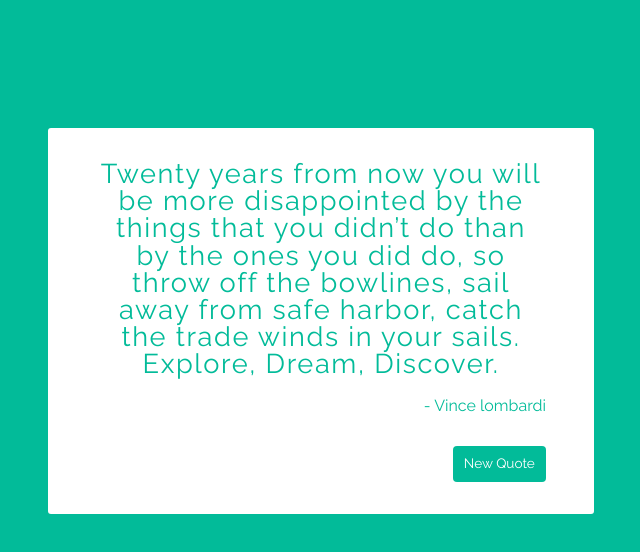
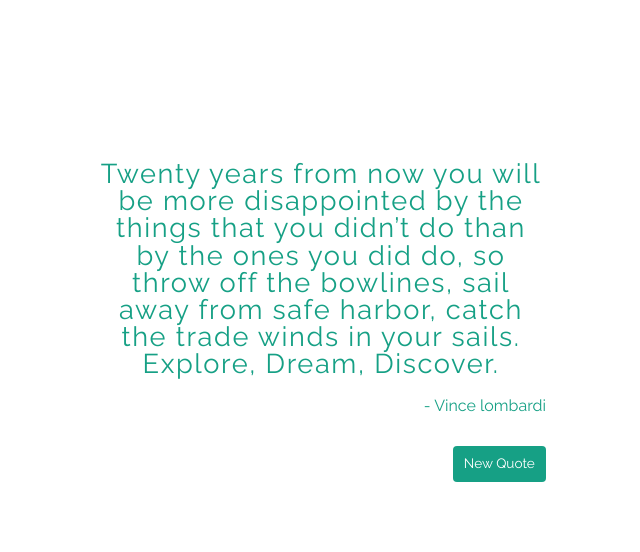
Before and after one commit to marcosrgalvez/random_quote_machine, a React (Create React App) app: page / in a window 1280 px wide. Shown: the top 552 px of the page, without its empty margins (319-959 px from the left). Built offline with nearby package versions, Linux system fonts and the light colour scheme.

Commit message:
feat: cambia color de todo menos body

```diff
--- a/src/App.tsx
+++ b/src/App.tsx
@@ -4,6 +4,7 @@ import styled from "styled-components";
 import { QuoteText } from "./_components/QuoteText";
 import { QuoteAuthor } from "./_components/QuoteAuthor";
 import { NewQuoteButton, ButtonWrapper } from "./_components/NewQuoteButton";
+import { getColor } from "./colorService";
 
 const Wrapper = styled.div`
   width: 450px;
@@ -24,20 +25,26 @@ function App() {
   }
 
   const [quote, setQuote] = useState<Quote>(getQuote());
+  const [color, setColor] = useState(getColor());
 
   const getNewQuote = () => {
+    setColor(getColor());
     setQuote(getQuote());
   };
 
   return (
     <Wrapper>
-      <QuoteText>{quote.text}</QuoteText>
-      <QuoteAuthor>- {quote.author}</QuoteAuthor>
+      <QuoteText theme={{ color: color }}>{quote.text}</QuoteText>
+      <QuoteAuthor theme={{ color: color }}>- {quote.author}</QuoteAuthor>
       <ButtonWrapper>
-        <NewQuoteButton onClick={getNewQuote}>New Quote</NewQuoteButton>
+        <NewQuoteButton
+          theme={{ background_color: color }}
+          onClick={getNewQuote}
+        >
+          New Quote
+        </NewQuoteButton>
       </ButtonWrapper>
     </Wrapper>
   );
 }
-
 export default App;
--- a/src/_components/NewQuoteButton.ts
+++ b/src/_components/NewQuoteButton.ts
@@ -1,5 +1,4 @@
 import styled from "styled-components";
-import { color } from "../ui/GlobalStyles/theme";
 
 export const NewQuoteButton = styled.button`
   margin-top: 2rem;
@@ -10,7 +9,7 @@ export const NewQuoteButton = styled.button`
 
   font-size: 0.85rem;
   color: white;
-  background-color: ${color};
+  background-color: ${(props) => props.theme.background_color};
 
   :hover {
     transition: opacity 150ms linear;
--- a/src/_components/QuoteAuthor.ts
+++ b/src/_components/QuoteAuthor.ts
@@ -1,11 +1,11 @@
 import styled from "styled-components";
-import { color } from "../ui/GlobalStyles/theme";
 
 export const QuoteAuthor = styled.p`
   margin-top: 1.25rem;
   text-align: right;
 
+  color: ${(props) => props.theme.color};
+
   font-weight: 500;
   font-size: 1rem;
-  color: ${color};
 `;
--- a/src/_components/QuoteText.ts
+++ b/src/_components/QuoteText.ts
@@ -1,11 +1,11 @@
 import styled from "styled-components";
-import { color } from "../ui/GlobalStyles/theme";
 
 export const QuoteText = styled.p`
   text-align: center;
   letter-spacing: 0.1rem;
 
+  color: ${(props) => props.theme.color};
+
   font-weight: 500;
   font-size: 1.7rem;
-  color: ${color};
 `;
--- /dev/null
+++ b/src/colorService.ts
@@ -0,0 +1,2 @@
+import { colors } from "./ui/GlobalStyles/theme";
+export const getColor = () => colors[Math.floor(Math.random() * colors.length)];
--- a/src/ui/GlobalStyles/GlobalStyles.ts
+++ b/src/ui/GlobalStyles/GlobalStyles.ts
@@ -1,7 +1,6 @@
 import { createGlobalStyle } from "styled-components";
 import { reboot } from "./reboot";
 import { reset } from "./reset";
-import { color } from "./theme";
 
 export const GlobalStyles = createGlobalStyle`
     ${reset}
@@ -10,6 +9,6 @@ export const GlobalStyles = createGlobalStyle`
     body{
         font-family: 'Raleway', sans-serif;
 
-        background-color: ${color}
+        background-color: "#16A085"
     }
 `;
--- a/src/ui/GlobalStyles/theme.ts
+++ b/src/ui/GlobalStyles/theme.ts
@@ -1 +1,14 @@
-export const color = "rgb(2, 187, 153)";
+export const colors = [
+  "#16A085",
+  "#27AE60",
+  "#2C3E50",
+  "#F39C12",
+  "#E74C3C",
+  "#9B59B6",
+  "#FB6964",
+  "#342224",
+  "#472E32",
+  "#BDBB99",
+  "#77B1A9",
+  "#73A857",
+];
```
